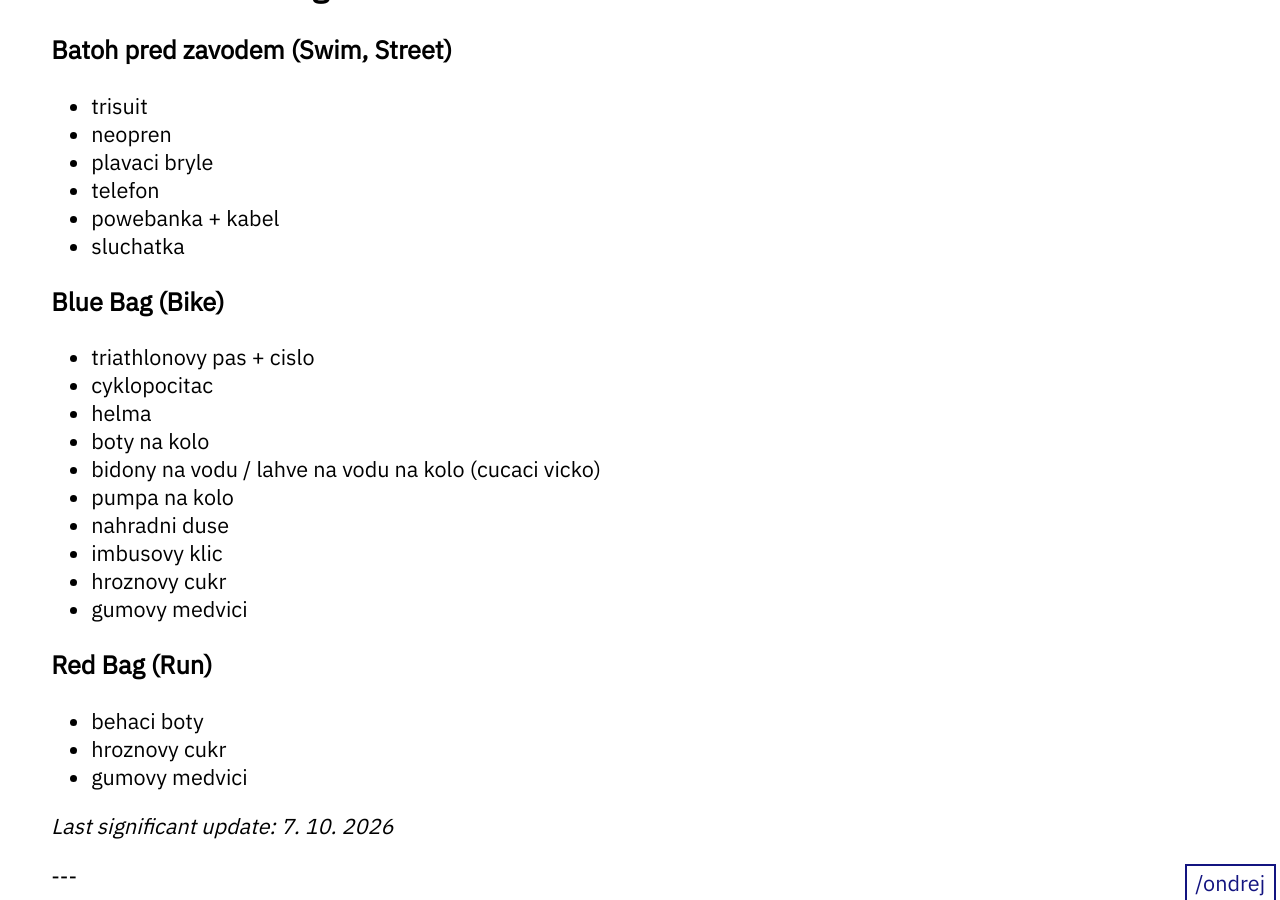
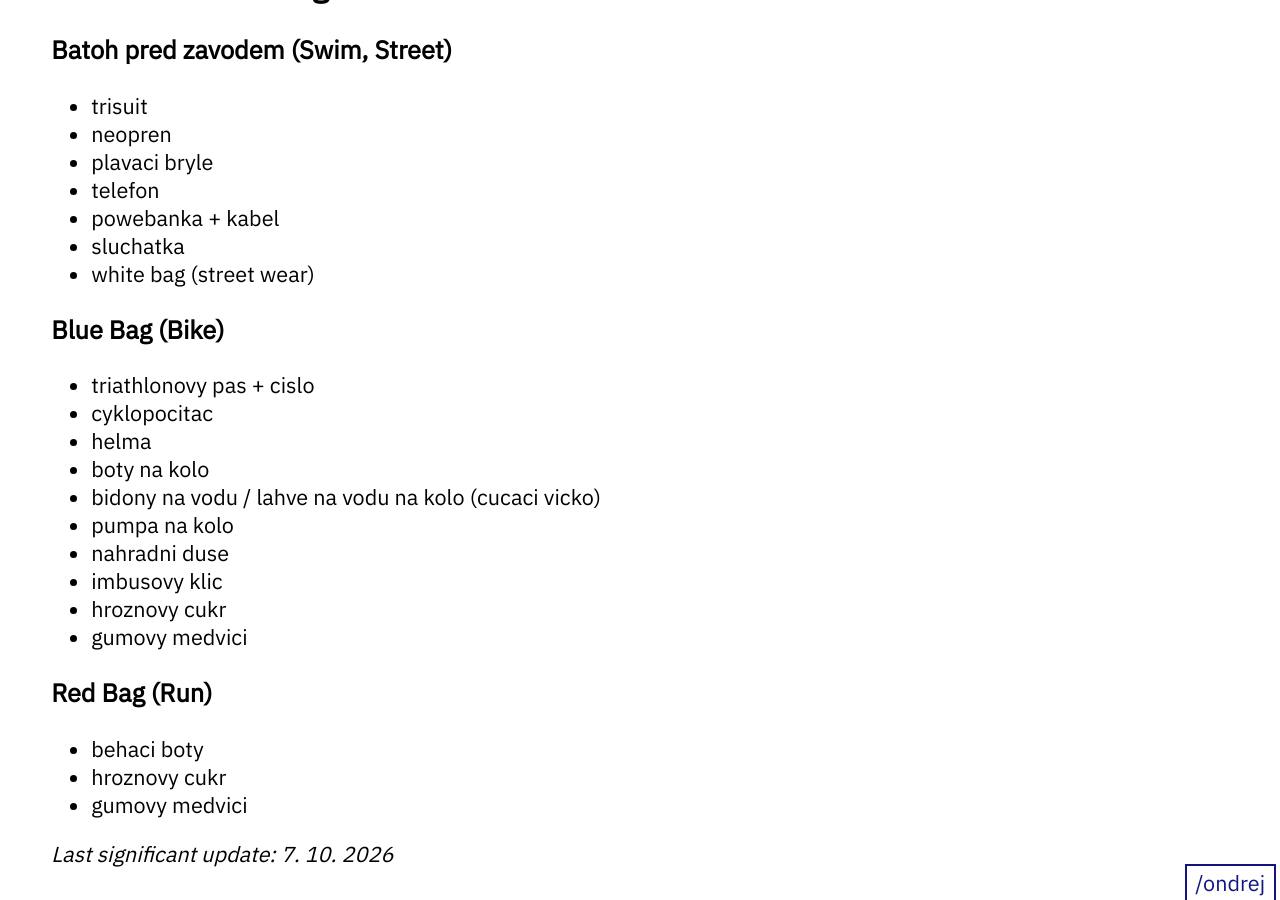
Before and after one commit to ondrejsika/ondrejsika.com, a Jekyll site: the page built from ondrej/checklists/ironman.md, in a window 1280 px wide and 900 px high, scrolled down 1360 px. Built offline with Jekyll 4.4.1, drawn with Linux system fonts in a browser that asks for light colours.

Commit message:
feat(ondrej/checklists/ironman): Add white bag for street wear

```diff
--- a/ondrej/checklists/ironman.md
+++ b/ondrej/checklists/ironman.md
@@ -58,6 +58,7 @@
 - telefon
 - powebanka + kabel
 - sluchatka
+- white bag (street wear)
 
 ### Blue Bag (Bike)
 
```
